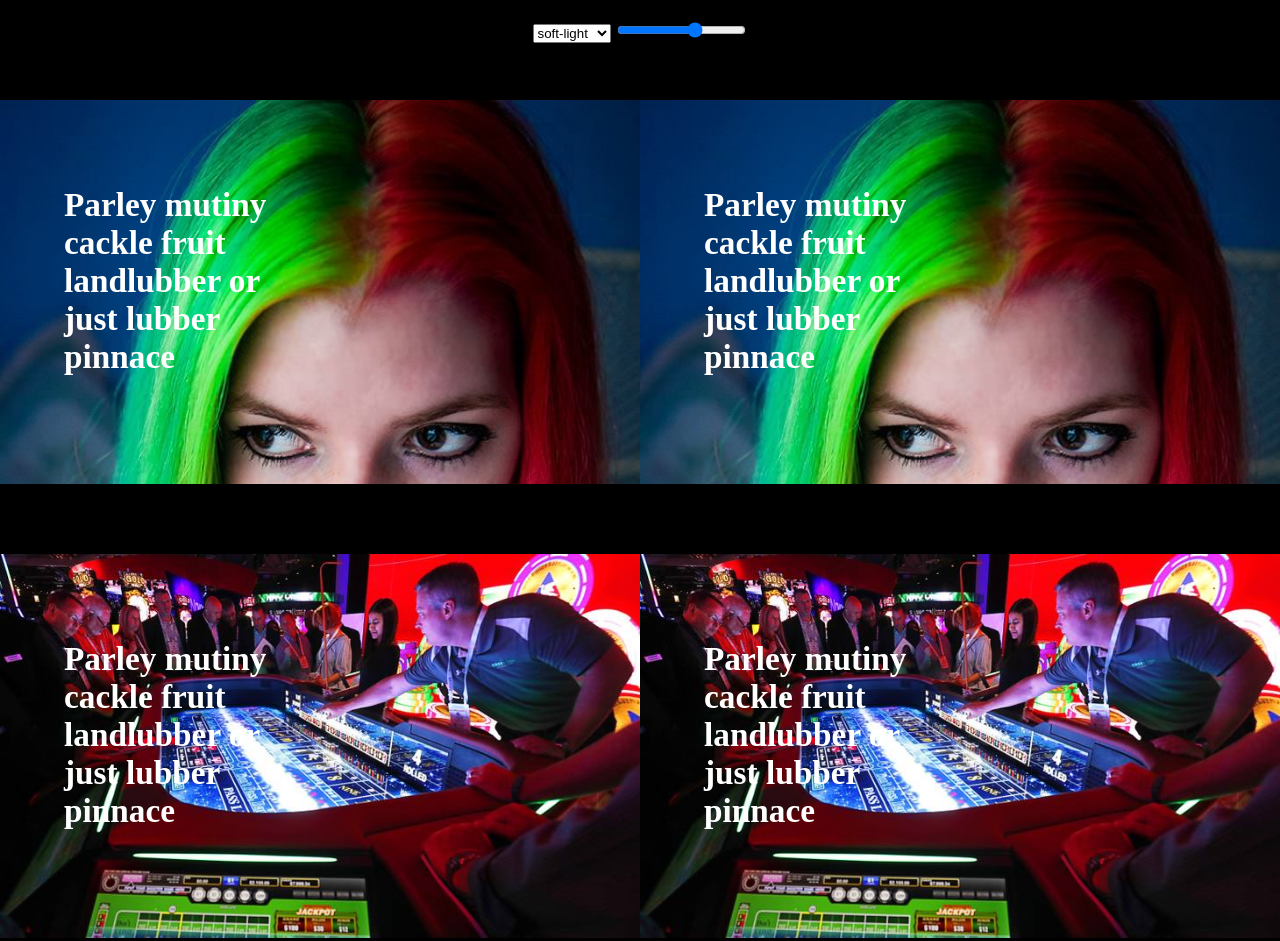
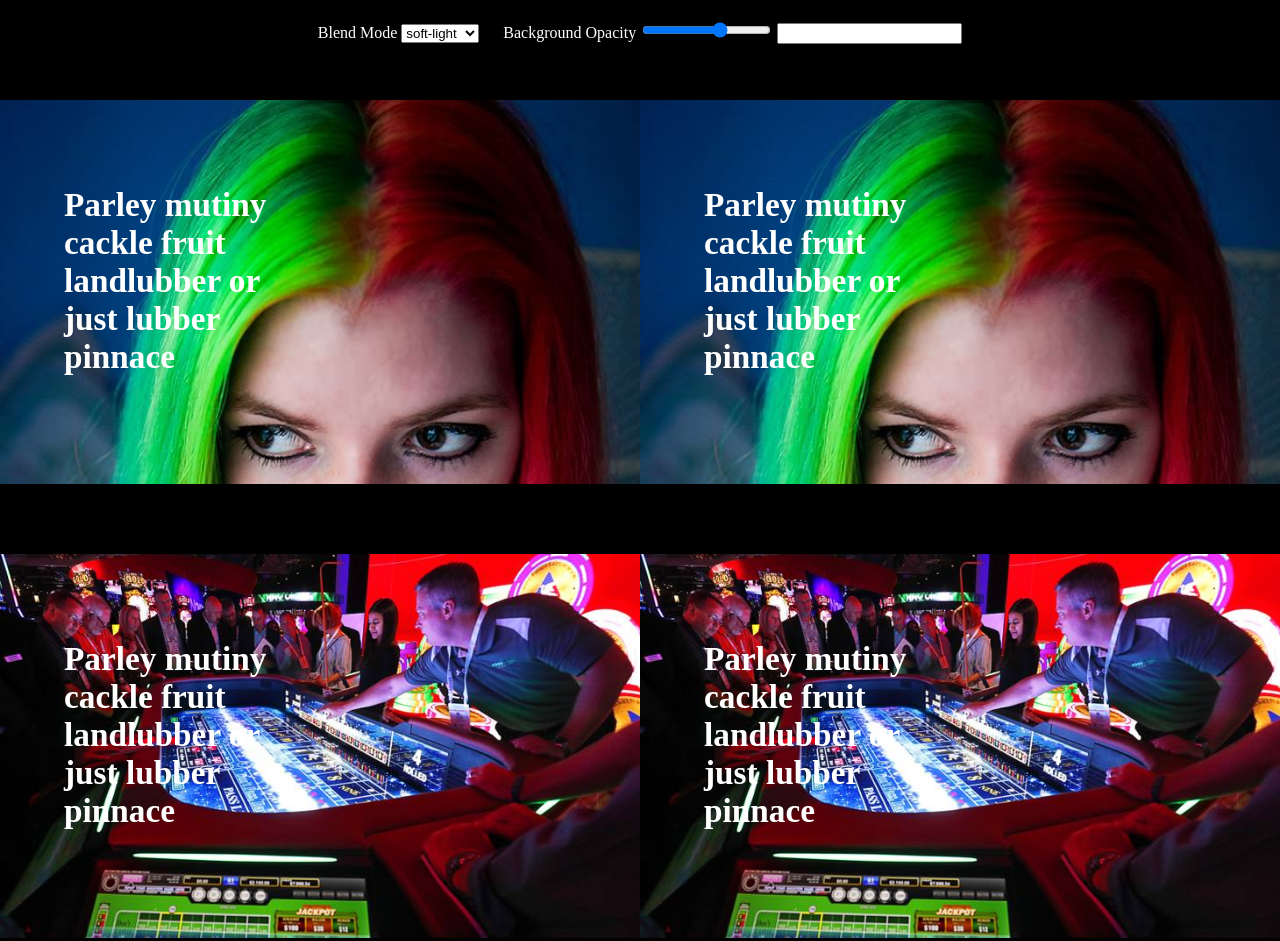
Before and after one commit to jerwarren/image-color-test, a plain HTML site: page index.html in a window 1280 px wide. Shown: the top 941 px of the page. Drawn offline with nearby package versions, Linux system fonts and the light colour scheme; a script that the page names is missing.

Commit message:
add label

```diff
--- a/index.html
+++ b/index.html
@@ -52,6 +52,7 @@
         position:fixed;
         background-color: black;
         top: 0;
+        color: white;
     }
     .wrapper {
         background-color: black;
@@ -62,7 +63,7 @@
 
 <body>
 <div id="controls">
-
+    Blend Mode
     <select id="blend-mode">
         <option selected value="soft-light">soft-light</option>
         <option value="multiply">multiply</option>
@@ -70,7 +71,10 @@
         <option value="lighten">lighten</option>
         <option value="screen">screen</option>
     </select>
+    &nbsp;&nbsp;&nbsp;&nbsp;
+    Background Opacity
     <input type="range" default="1" min="0" max="100" value="62" class="slider" id="colorPercentage">
+    <input id="opacityDisplay" value="" readonly>
 </div>
 
 
@@ -210,6 +214,7 @@
                     $(".swatch-"+id).css('background-color', color.hex);
                     $(".swatch-"+id).text("average color: "+color.hex);
                     $(".sample."+id).css('background-color', color.rgb.replace(')', ','+$('#colorPercentage').val()/100 +')').replace('rgb', 'rgba'));
+                    $("#opacityDisplay").val($('#colorPercentage').val()/100);
                     $(".sample."+id+">h1").css('text-shadow', color.rgb + " 0 0 5vw");
                 });
             });
```
